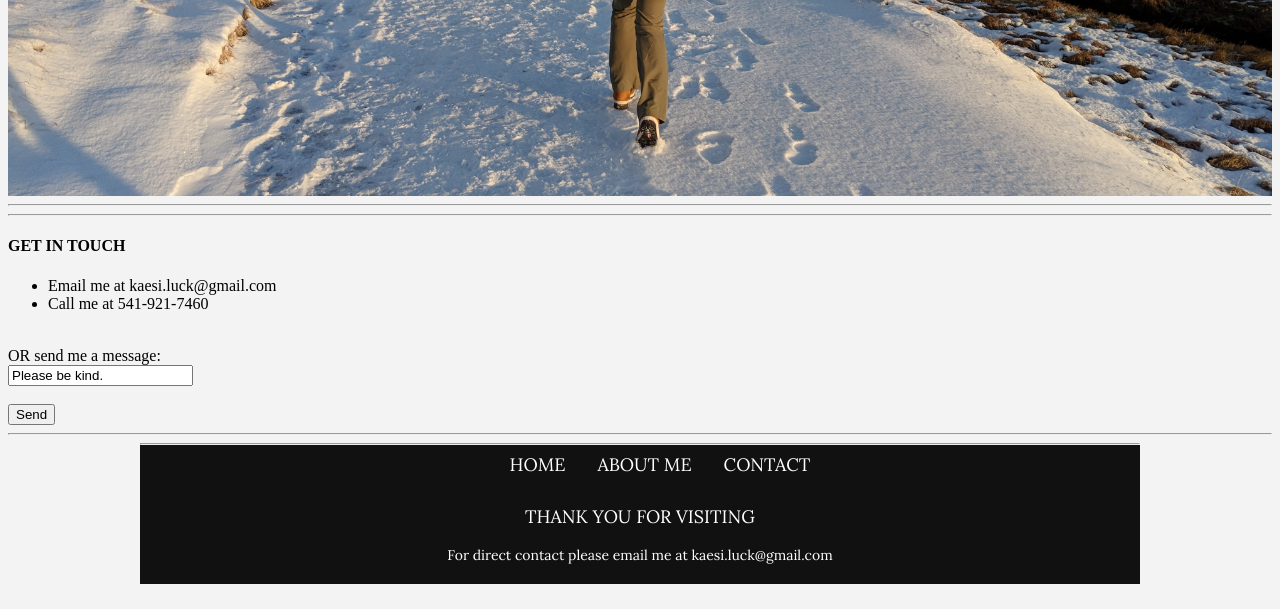
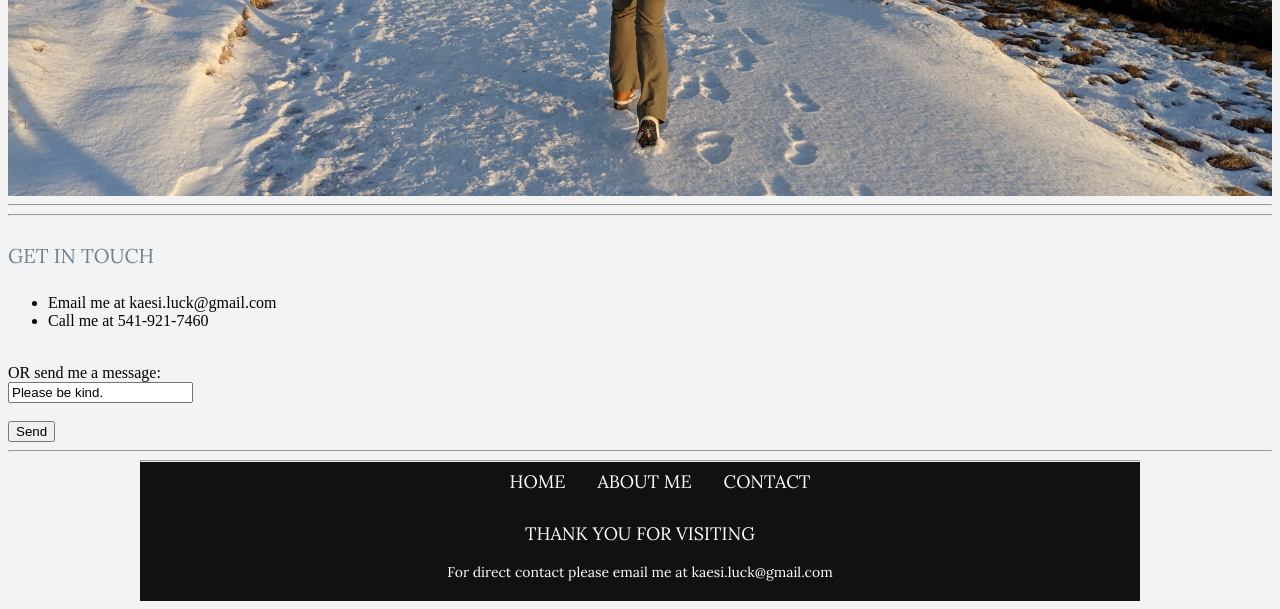
Before and after one commit to kaesiluck/kaesiluck.github.io, a PHP site: page /contactMe.html in a window 1280 px wide. Shown: the part 512-1121 px from the top of the page. Before the commit the page ends 1096 px from the top, so only its background shows below. Run offline with PHP 8.4, Linux system fonts and the light colour scheme.

Commit message:
Update style.css

```diff
--- a/style.css
+++ b/style.css
@@ -545,7 +545,7 @@ div .education-psu ul li {
   margin: 0 auto;
 }
 
-div .contact-main h4 {
+ .contact-main h4 {
   font-family: Lora;
   font-size: 20px;
   font-weight: 300;
```
